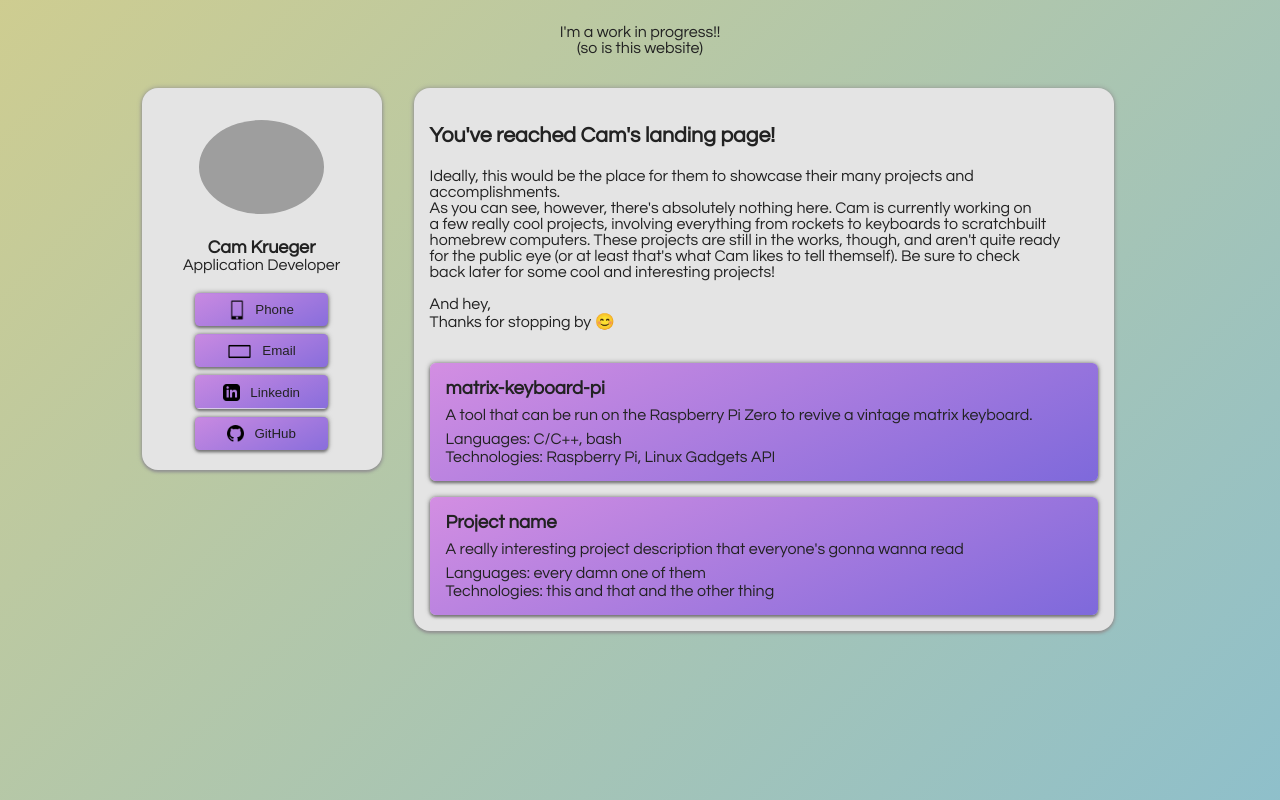
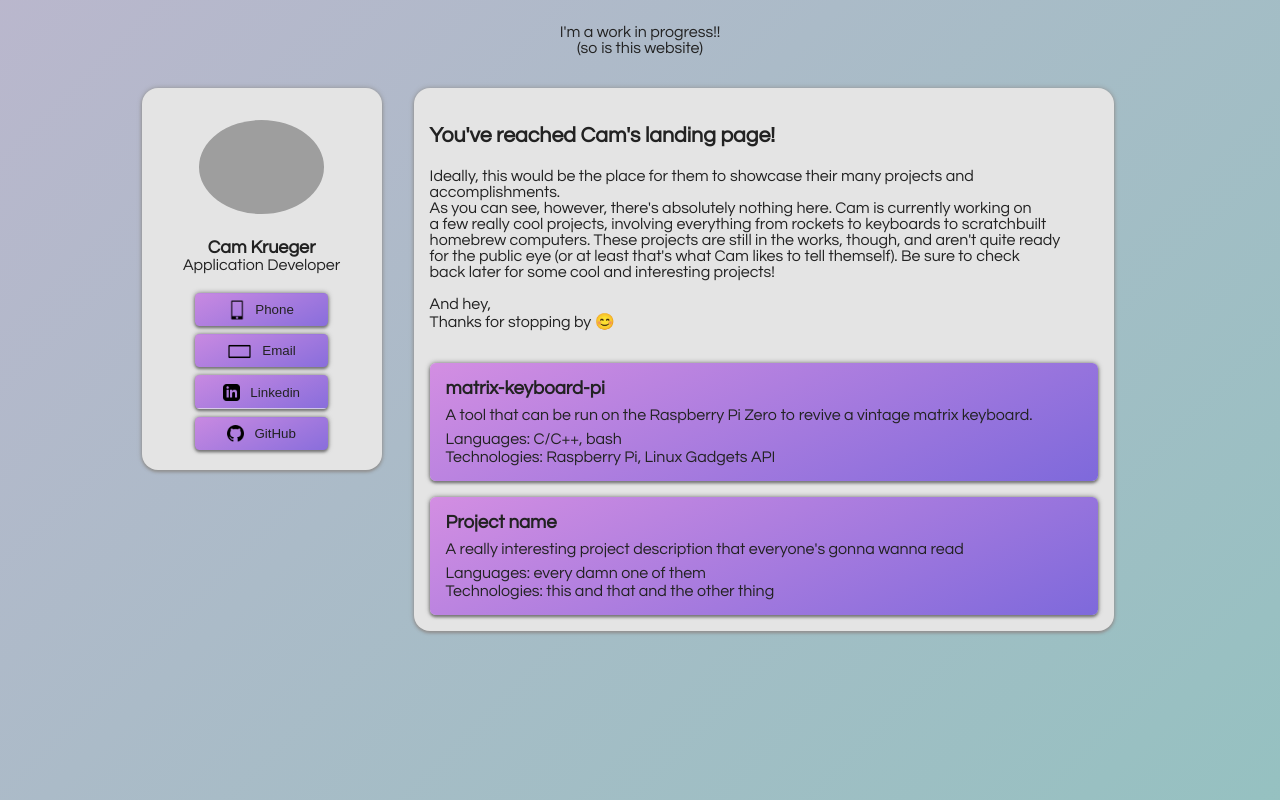
Before and after one commit to not-virus/not-virus.github.io, a plain HTML site: page index.html in a window 1280 px wide. Drawn offline with Linux system fonts and the light colour scheme; grey boxes are pictures that could not be loaded.

Commit message:
Updated backgroud gradient to make site more aesthetically tolerable.

```diff
--- a/style.css
+++ b/style.css
@@ -2,7 +2,8 @@ html {
     height: 100%;
     /*background: linear-gradient(-20deg, #e4e4e4, #f3f3f3);*/
     /*background: linear-gradient(-45deg, #75bae2, #e2db8e);*/
-    background: linear-gradient(-45deg, #75bae2, #d4ce8b, #e2a7b2);
+    /*background: linear-gradient(-45deg, #75bae2, #d4ce8b, #e2a7b2);*/
+    background: linear-gradient(-45deg, #87c5bc, #bdb6ce, #d1a5cf);
     background-size: 300% 300%;
     animation: background-gradient 12s ease infinite;
     /*background-color: #f3f3f3;*/ /*e4e4e4*/
```
